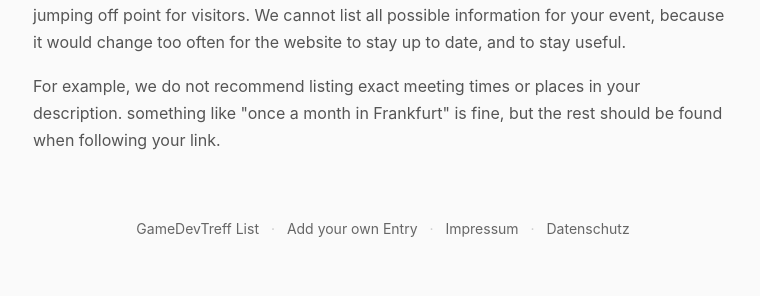
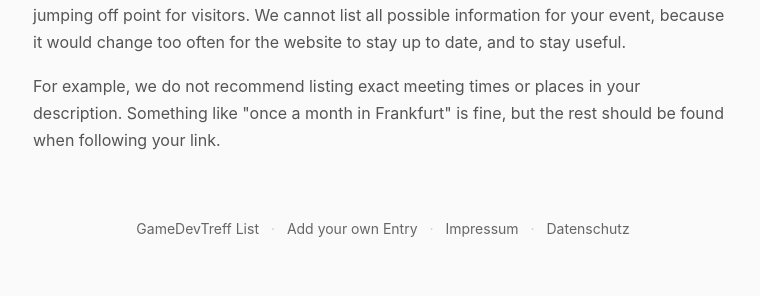
Before and after one commit to abregado/gamedev-index, a Jekyll site: the page built from add-entry.md, in a window 1280 px wide. Shown: the part 748-1044 px from the top of the page, without its empty margins (257-1017 px from the left). Built offline with Jekyll 4.4.1, drawn with Linux system fonts in a browser that asks for light colours.

```diff
--- a/add-entry.md
+++ b/add-entry.md
@@ -44,7 +44,7 @@ title: Add Entry
     </p>
 
     <p>
-    For example, we do not recommend listing exact meeting times or places in your description. something like "once a month in Frankfurt" is fine, but the rest should be found when following your link.
+    For example, we do not recommend listing exact meeting times or places in your description. Something like "once a month in Frankfurt" is fine, but the rest should be found when following your link.
     </p>
 
 </article>
```
